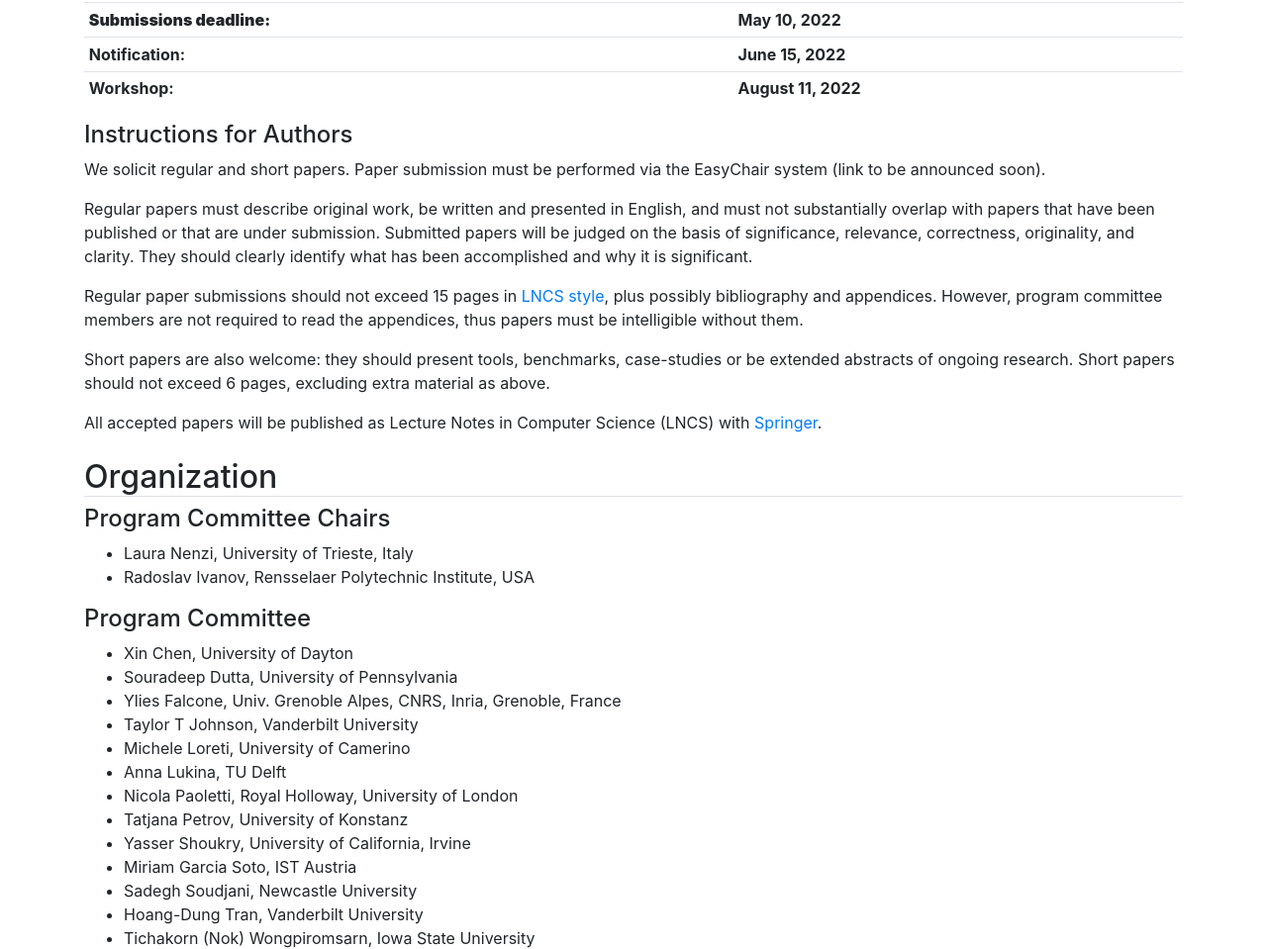
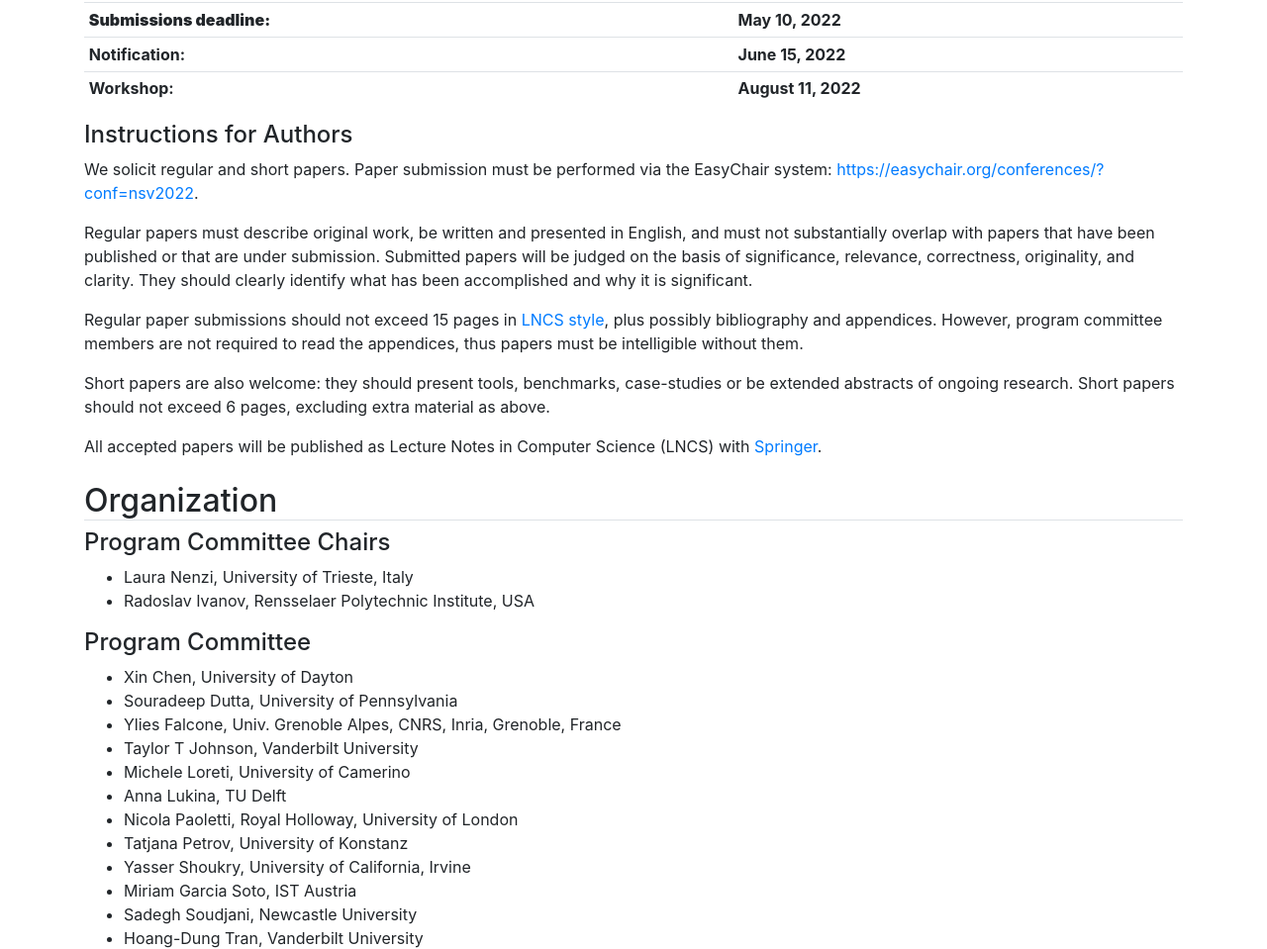
Before and after one commit to nsv22/nsv22.github.io, a plain HTML site: page index.html in a window 1280 px wide. Shown: the part 1214-2173 px from the top of the page at 99% size. Drawn offline with nearby package versions, Linux system fonts and the light colour scheme.

Commit message:
Added submission link.

```diff
--- a/index.html
+++ b/index.html
@@ -168,8 +168,7 @@
         <div class="col">
           <h4>Instructions for Authors</h4>
           <p>We solicit regular and short papers.  Paper submission
-            must be performed via the EasyChair system (link to be
-            announced soon).</p>
+            must be performed via the EasyChair system: <a href="https://easychair.org/conferences/?conf=nsv2022">https://easychair.org/conferences/?conf=nsv2022</a>.</p>
 
           <p>Regular papers must describe original work, be written
             and presented in English, and must not substantially
```
